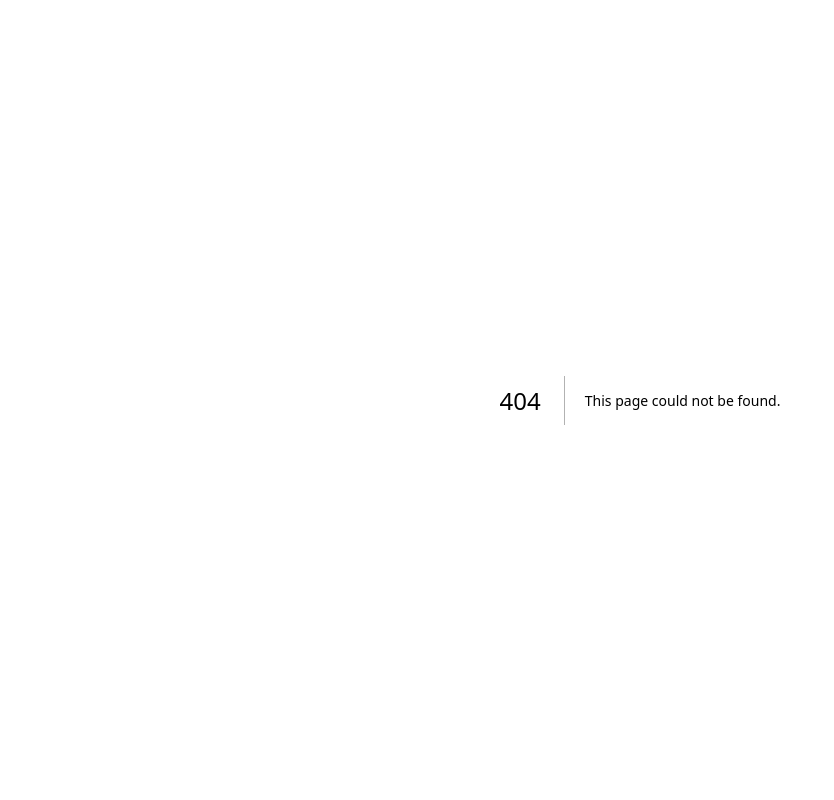
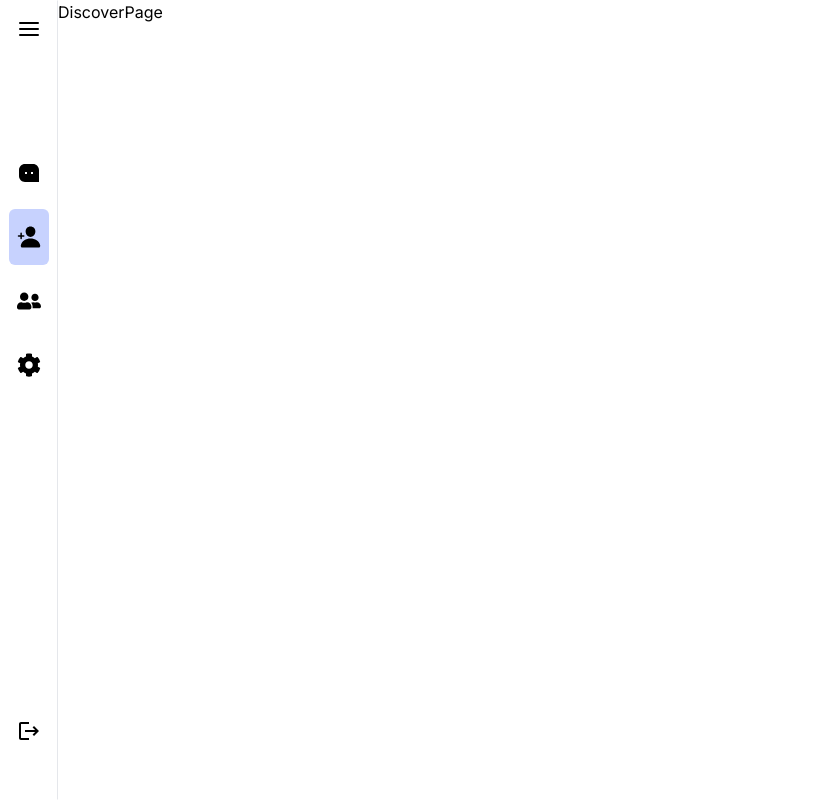
Before and after one commit to edwinochieng/chatterbox, a Next.js app: page /discover in a window 1280 px wide. Before the commit this address had no page. Shown: the whole page, without its empty margins (0-834 px from the left). Built offline with nearby package versions, Linux system fonts and the light colour scheme.

Commit message:
replace notifications with discover page

```diff
--- /dev/null
+++ b/src/app/(dashboard)/discover/page.tsx
@@ -0,0 +1,5 @@
+import React from "react";
+
+export default function DiscoverPage() {
+  return <div>DiscoverPage</div>;
+}
--- a/src/app/(dashboard)/notifications/page.tsx
+++ /dev/null
@@ -1,5 +0,0 @@
-import React from "react";
-
-export default function NotificationsPage() {
-  return <div>NotificationsPage</div>;
-}
--- a/src/components/Sidebar.tsx
+++ b/src/components/Sidebar.tsx
@@ -2,7 +2,7 @@
 import Link from "next/link";
 import React, { useState } from "react";
 import { FaCog, FaUserFriends } from "react-icons/fa";
-import { IoNotificationsSharp } from "react-icons/io5";
+import { IoPersonAdd } from "react-icons/io5";
 import { RiMessage3Fill } from "react-icons/ri";
 import { FiMenu } from "react-icons/fi";
 import { MdLogout } from "react-icons/md";
@@ -15,15 +15,16 @@ const sidebarLinks = [
     path: "/chats",
     icon: <RiMessage3Fill size={24} />,
   },
+
+  {
+    name: "Discover",
+    path: "/discover",
+    icon: <IoPersonAdd size={24} />,
+  },
   {
     name: "Friends",
     path: "/friends",
     icon: <FaUserFriends size={24} />,
-  },
-  {
-    name: "Notifications",
-    path: "/notifications",
-    icon: <IoNotificationsSharp size={24} />,
   },
 
   {
```
